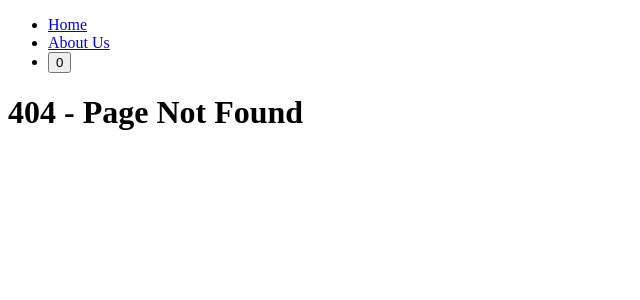
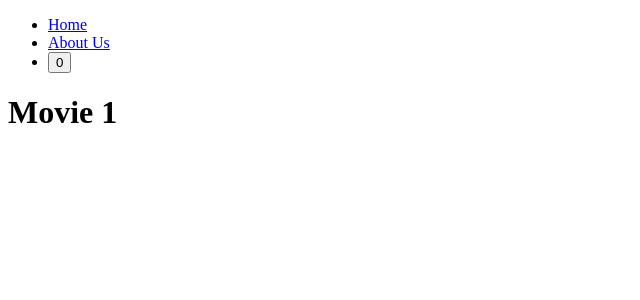
Before and after one commit to uxia99/nomad_project, a Next.js app in the folder nextjs_start/: page /movies/1 in a window 1280 px wide. Before the commit this address had no page. Shown: the top 300 px of the page, without its empty margins (0-640 px from the left). Built offline with nearby package versions, Linux system fonts and the light colour scheme.

Commit message:
Dynamic Routes & Fetch

```diff
--- /dev/null
+++ b/nextjs_start/app/(movies)/movies/[id]/page.tsx
@@ -0,0 +1,10 @@
+export default function MovieDetail({
+  params : { id },
+} : {
+  params : {
+    id : string
+  };
+}) {
+
+  return <h1>Movie { id }</h1>
+}
```
